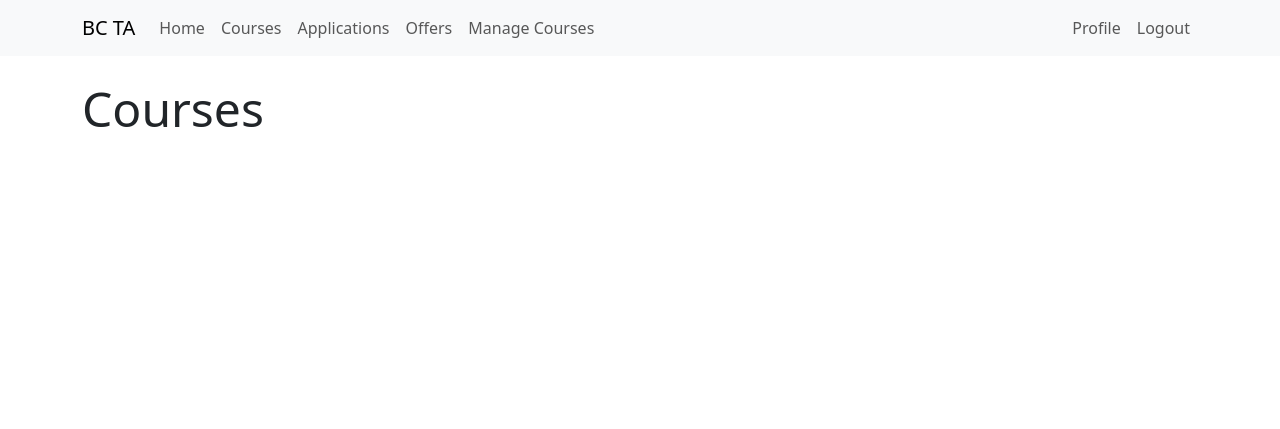
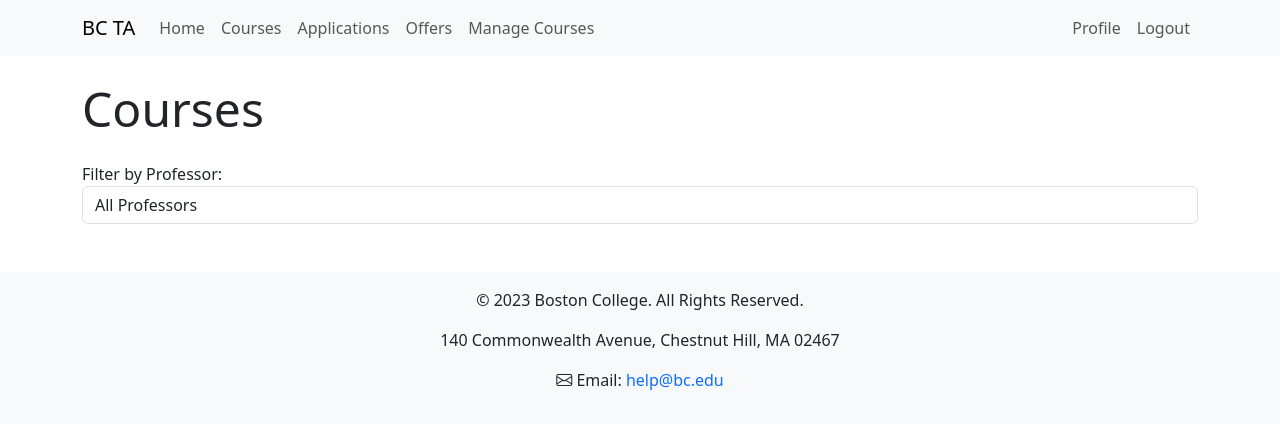
Before and after one commit to k3vkoh/bc-tasystem, a Django app: page /courses/ in a window 1280 px wide. Shown: the top 429 px of the page. Run offline with Django 4.2, Linux system fonts and the light colour scheme; the visitor is signed in with stand-in values (Sample User, id 1); data comes from the database, SQL or seed files in the repository; data that the repository does not hold is empty.

Commit message:
Added course filter and base footer

```diff
--- a/src/applications/templates/application_form.html
+++ b/src/applications/templates/application_form.html
@@ -4,7 +4,7 @@
 
 <h2 class="fw-normal mb-4">Application for {{ course }}</h2>
 {% if can_apply != None %}
-    <p class="text-danger">{{can_apply}}</p>
+    <p class="text-danger">{{ can_apply }}</p>
 {% else %}
 <form method="post" class="form-group">
     {% csrf_token %}
--- a/src/courses/templates/list.html
+++ b/src/courses/templates/list.html
@@ -1,6 +1,25 @@
 {% extends 'base.html' %}
 {% block content %}
+
 <h1 class="mb-4 display-5">Courses</h1>
+
+{% if user.is_student or user.is_superuser %}
+<form method="get" class="mb-4">
+  <div class="form-group">
+      <label for="professorDropdown">Filter by Professor:</label>
+      <select class="form-control" id="professorDropdown" name="professor_id" onchange="this.form.submit()">
+          <option value="">All Professors</option>
+          {% for professor in professors %}
+              <option value="{{ professor.id }}"
+                      {% if request.GET.professor_id == professor.id|stringformat:"s" %}selected{% endif %}>
+                  {{ professor }}
+              </option>
+          {% endfor %}
+      </select>
+  </div>
+</form>
+{% endif %}
+
 {% for course in course_data %}
   <div class="course-item list-group-item mb-3 p-4 border rounded">
     <div class="d-flex justify-content-between align-items-center">
@@ -37,6 +56,7 @@
     {% if course.status == True and user.is_student %}
     <div class="row">
       <div class="col-md-4">
+
           <p><a href="{% url 'applications:application-create' course.id %}">Apply</a></p>
       </div>
     </div>
--- a/src/courses/views.py
+++ b/src/courses/views.py
@@ -119,10 +119,16 @@ class ListView(LoginRequiredMixin, ListView):
 
     def get_context_data(self, **kwargs):
         context = super().get_context_data(**kwargs)
+        context['professors'] = User.objects.filter(professor=True)
         return context
 
     def get_queryset(self):
         user = self.request.user
+        professor_id = self.request.GET.get('professor_id', None)
+
+        if professor_id:
+            return Course.objects.filter(professor__id=professor_id)
+
         if user.is_student() or user.is_superuser:
             return Course.objects.all()
 
--- a/src/offers/models.py
+++ b/src/offers/models.py
@@ -27,7 +27,7 @@ class Offer(models.Model):
         self.status = OfferStatus.ACCEPTED.value
         self.application.confirm()
         self.course.current_tas.add(self.recipient)
-        if self.course.num_tas >= self.course.current_tas.count():
+        if self.course.current_tas.count() >= self.course.num_tas:
             self.course.status = False
         self.course.save()
         self.recipient.course_working_for = self.course
--- a/src/templates/base.html
+++ b/src/templates/base.html
@@ -38,6 +38,9 @@
         {% block content %}
         {% endblock %}
     </main>
+
+    {% include "components/footer.html" %}
+
     <script src="https://cdn.jsdelivr.net/npm/bootstrap@5.3.2/dist/js/bootstrap.bundle.min.js" integrity="sha384-C6RzsynM9kWDrMNeT87bh95OGNyZPhcTNXj1NW7RuBCsyN/o0jlpcV8Qyq46cDfL" crossorigin="anonymous"></script>
 </body>
 </html>
--- /dev/null
+++ b/src/templates/components/footer.html
@@ -0,0 +1,7 @@
+<footer class="mt-5 py-3 bg-light">
+    <div class="container text-center fw-light">
+        <p>&copy; 2023 Boston College. All Rights Reserved.</p>
+        <p>140 Commonwealth Avenue, Chestnut Hill, MA 02467</p>
+        <p><i class="bi bi-envelope"></i> Email: <a href="mailto:help@bc.edu">help@bc.edu</a></p>
+    </div>
+</footer>
```
